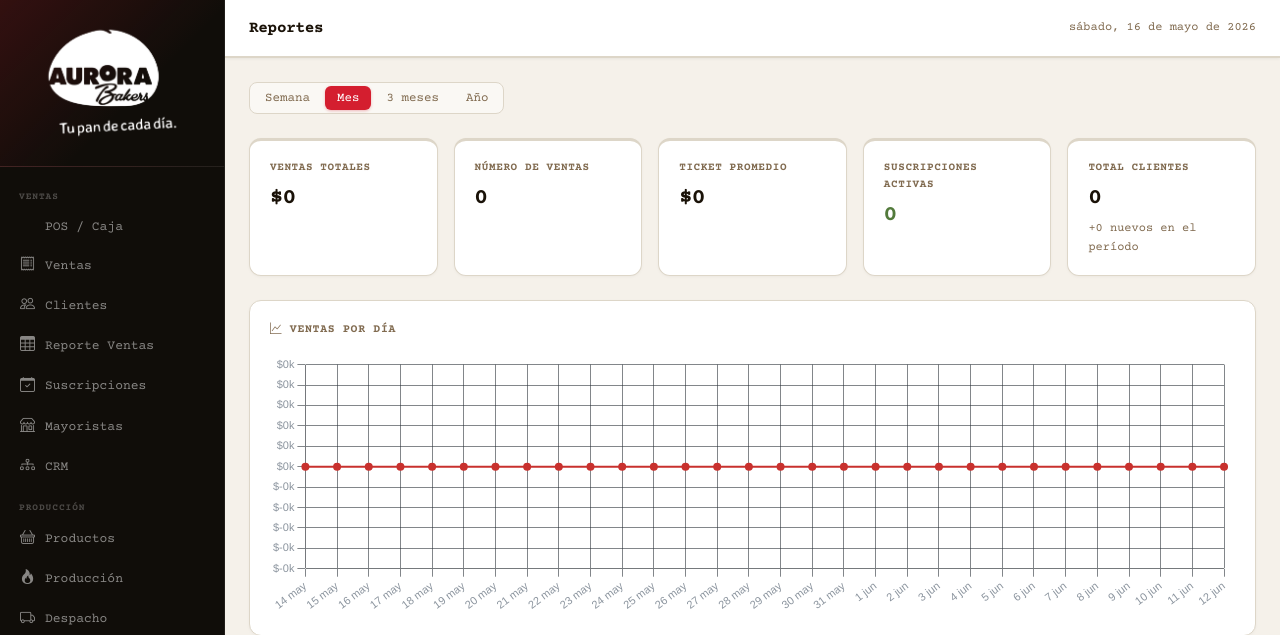
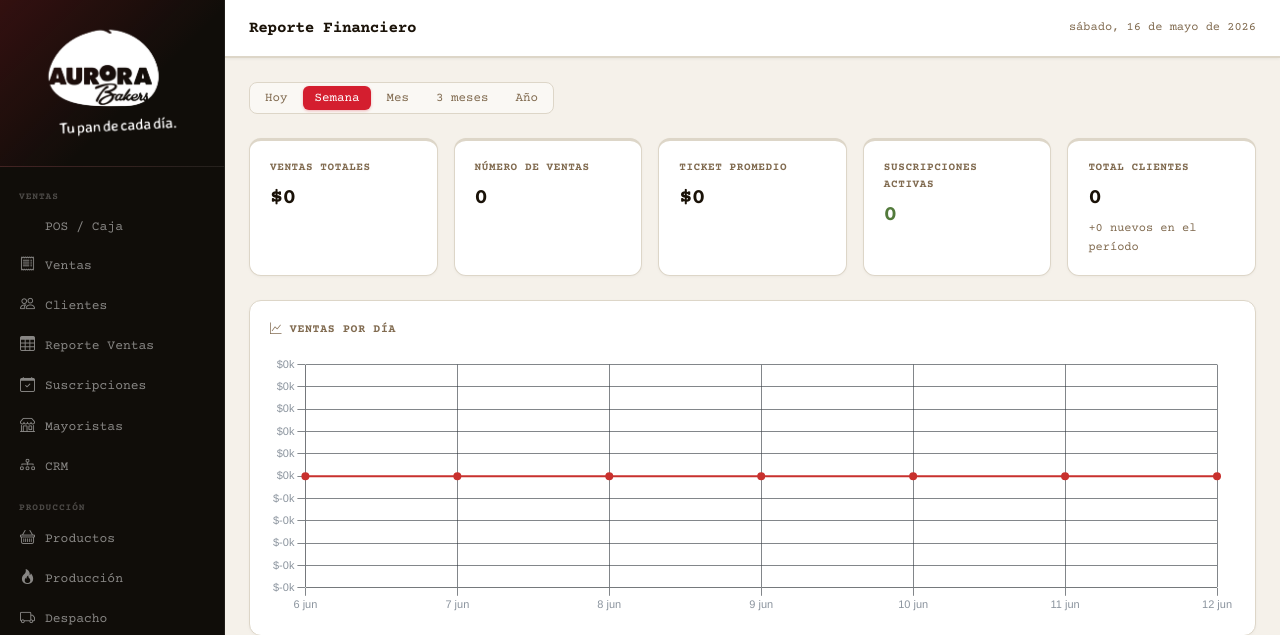
Before and after one commit to nwalbaum-prog/aurora-ventas, a Flask app: page /reportes in a window 1280 px wide. Shown: the top 635 px of the page. Run offline with Flask 3, Linux system fonts and the light colour scheme; the visitor is signed in with stand-in values (Sample User, id 1); data comes from the database, SQL or seed files in the repository; data that the repository does not hold is empty.

Commit message:
feat: rename Reportes to Reporte Financiero; gastos default a esta semana

```diff
--- a/templates/base.html
+++ b/templates/base.html
@@ -68,7 +68,7 @@
     <a href="/finanzas"  class="nav-item {% if active=='finanzas'  %}active{% endif %}"><i class="bi bi-currency-dollar"></i> Finanzas</a>
     {% endif %}
     {% if user_es_admin or 'reportes' in user_permisos %}
-    <a href="/reportes"  class="nav-item {% if active=='reportes'  %}active{% endif %}"><i class="bi bi-bar-chart-line"></i> Reportes</a>
+    <a href="/reportes"  class="nav-item {% if active=='reportes'  %}active{% endif %}"><i class="bi bi-bar-chart-line"></i> Reporte Financiero</a>
     {% endif %}
 
     <div class="nav-divider">SISTEMA</div>
--- a/templates/reportes.html
+++ b/templates/reportes.html
@@ -1,14 +1,15 @@
 {% extends "base.html" %}
-{% block title %}Reportes{% endblock %}
-{% block page_title %}Reportes{% endblock %}
+{% block title %}Reporte Financiero{% endblock %}
+{% block page_title %}Reporte Financiero{% endblock %}
 
 {% block content %}
 
 <!-- Selector de período -->
 <div class="toolbar mb-24">
   <div class="filter-tabs" id="periodo-tabs">
-    <button class="filter-tab" data-v="semana"  onclick="setPeriodo(this,'semana')">Semana</button>
-    <button class="filter-tab active" data-v="mes" onclick="setPeriodo(this,'mes')">Mes</button>
+    <button class="filter-tab" data-v="hoy"    onclick="setPeriodo(this,'hoy')">Hoy</button>
+    <button class="filter-tab active" data-v="semana"  onclick="setPeriodo(this,'semana')">Semana</button>
+    <button class="filter-tab" data-v="mes" onclick="setPeriodo(this,'mes')">Mes</button>
     <button class="filter-tab" data-v="3meses" onclick="setPeriodo(this,'3meses')">3 meses</button>
     <button class="filter-tab" data-v="año"    onclick="setPeriodo(this,'año')">Año</button>
   </div>
@@ -65,7 +66,7 @@
 
 {% block scripts %}
 <script>
-let periodo = 'mes';
+let periodo = 'semana';
 let chartLinea, chartProd, chartCanal;
 
 const COLORS = {
```
Also changed, not shown: templates/gastos.html (+5 -4 lines).
